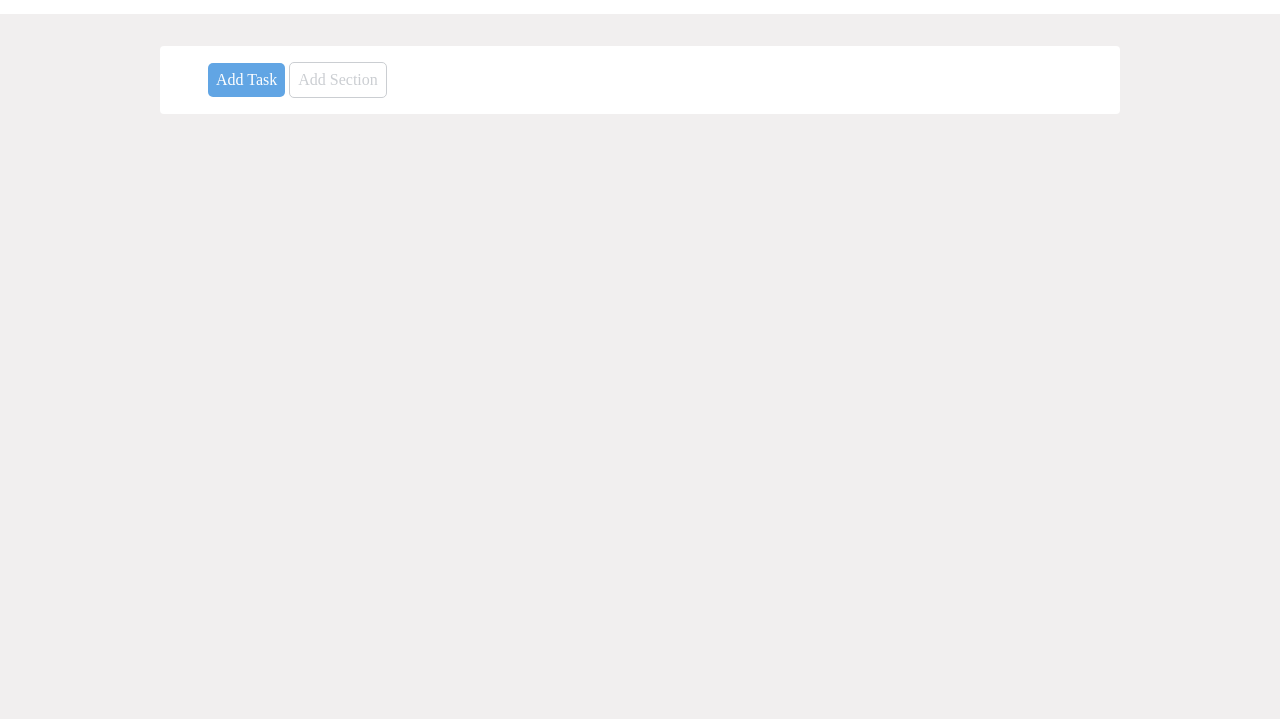
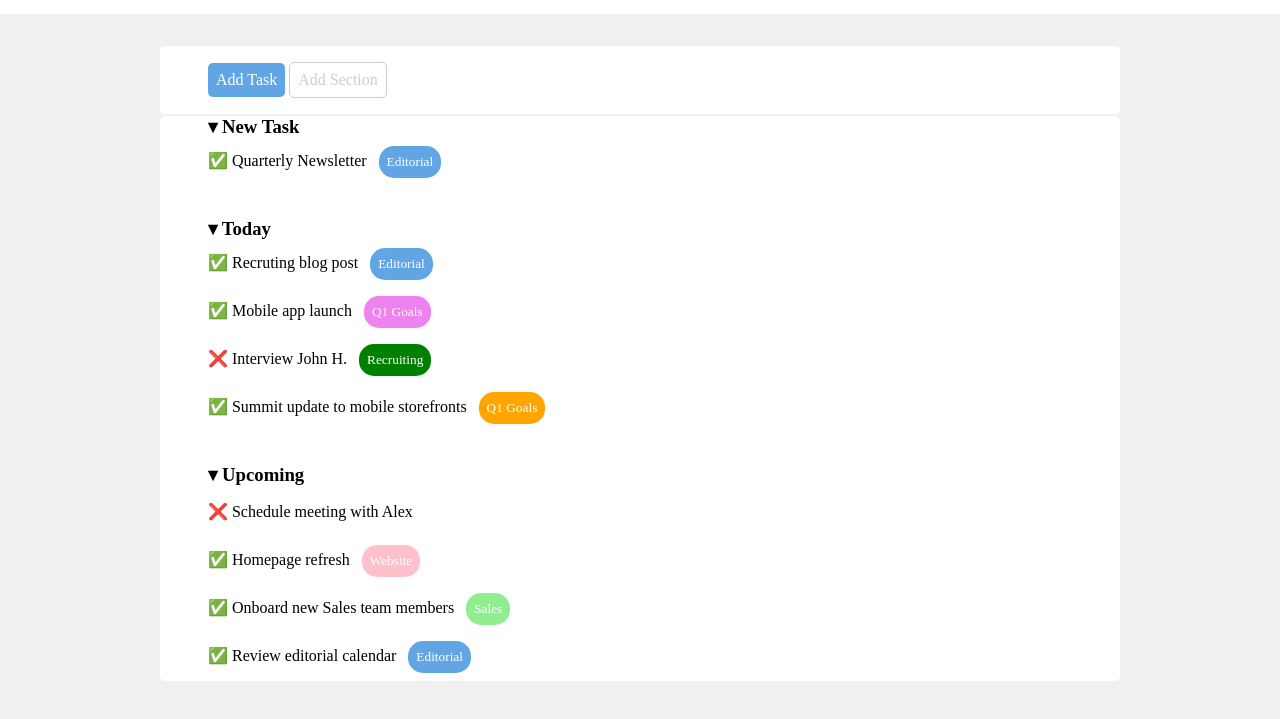
Before and after one commit to PaoloWD/html-css-toboolist, a plain HTML site: page index.html in a window 1280 px wide. Shown: the part 73-792 px from the top of the page. Drawn offline with Linux system fonts and the light colour scheme.

Commit message:
Adds task list with css

```diff
--- a/css/style.css
+++ b/css/style.css
@@ -13,10 +13,18 @@ header{
     margin-bottom: 2rem;
 }
 
+#upcoming{
+    margin: 0.5rem 0;
+    padding: 0.5rem 0;
+}
 #title_text{
     font-size: 3rem;
     font-weight: bold;
     vertical-align: top;
+}
+
+.blue, .green, .orange, .pink, .violet, .lightgreen, .banner, .button{
+    color: white;
 }
 
 .button, .button_2{
@@ -25,6 +33,7 @@ header{
     padding: 0.5rem;
     margin: 1rem 0;
 }
+
 .contain{
     height: 100%;
     width: 75%;
@@ -40,7 +49,6 @@ header{
 
 .button{
     background-color: rgb(97, 165, 228);
-    color: white;
 }
 
 .button_2{
@@ -48,3 +56,47 @@ header{
     color: rgb(203, 206, 210);
     border: 0.1rem solid rgb(203, 206, 210);
 }
+
+.tasks{
+    padding-left: 3rem;
+    background-color: white;
+    width: 100%;
+    height: 100%;
+    margin-top: 0.1rem;
+    border-radius: 5px;
+}
+
+.tasks_buttons{
+    border-radius: 15px;
+    display: inline-block;
+    padding: 0.5rem;
+    margin: 0.5rem;
+}
+
+.blue{
+    background-color: rgb(97, 165, 228);
+}
+
+.violet{
+    background-color: violet;
+}
+
+.green{
+    background-color: green;
+}
+
+.orange{
+    background-color: orange;
+}
+
+.pink{
+    background-color: pink;
+}
+
+.lightgreen{
+    background-color: lightgreen;
+}
+
+.margin{
+    margin-bottom: 2rem;
+}
--- a/index.html
+++ b/index.html
@@ -18,12 +18,32 @@
                 <span class="button">Add Task</span>
                 <span class="button_2">Add Section</span>
             </div>
-        </div>
 
 
+            <div class="tasks">
+                <div class="margin">
+                    <h3>&#9662; New Task</h3>
+                     &#9989; Quarterly Newsletter <small class="tasks_buttons blue">Editorial</small>
+                </div>
+
+
+                <div class="margin">
+                    <h3>&#9662; Today</h3>
+                    <div>&#9989; Recruting blog post <small class="tasks_buttons blue">Editorial</small></div>
+                    <div>&#9989; Mobile app launch <small class="tasks_buttons violet">Q1 Goals</small></div>
+                    <div>&#10060; Interview John H. <small class="tasks_buttons green">Recruiting</small></div>
+                    <div>&#9989; Summit update to mobile storefronts <small class="tasks_buttons orange">Q1 Goals</small></div>
+                </div>
+
+                <div class="margin">
+                    <h3>&#9662; Upcoming</h3>
+                    <div id="upcoming">&#10060; Schedule meeting with Alex</div>
+                    <div>&#9989; Homepage refresh <small class="tasks_buttons pink">Website</small></div>
+                    <div>&#9989; Onboard new Sales team members <small class="tasks_buttons lightgreen">Sales</small></div>
+                    <div>&#9989; Review editorial calendar <small class="tasks_buttons blue">Editorial</small></div>
+                </div>
+            </div>
+        </div>
     </main>
-
-    <footer></footer>
-
 </body>
 </html>
```
